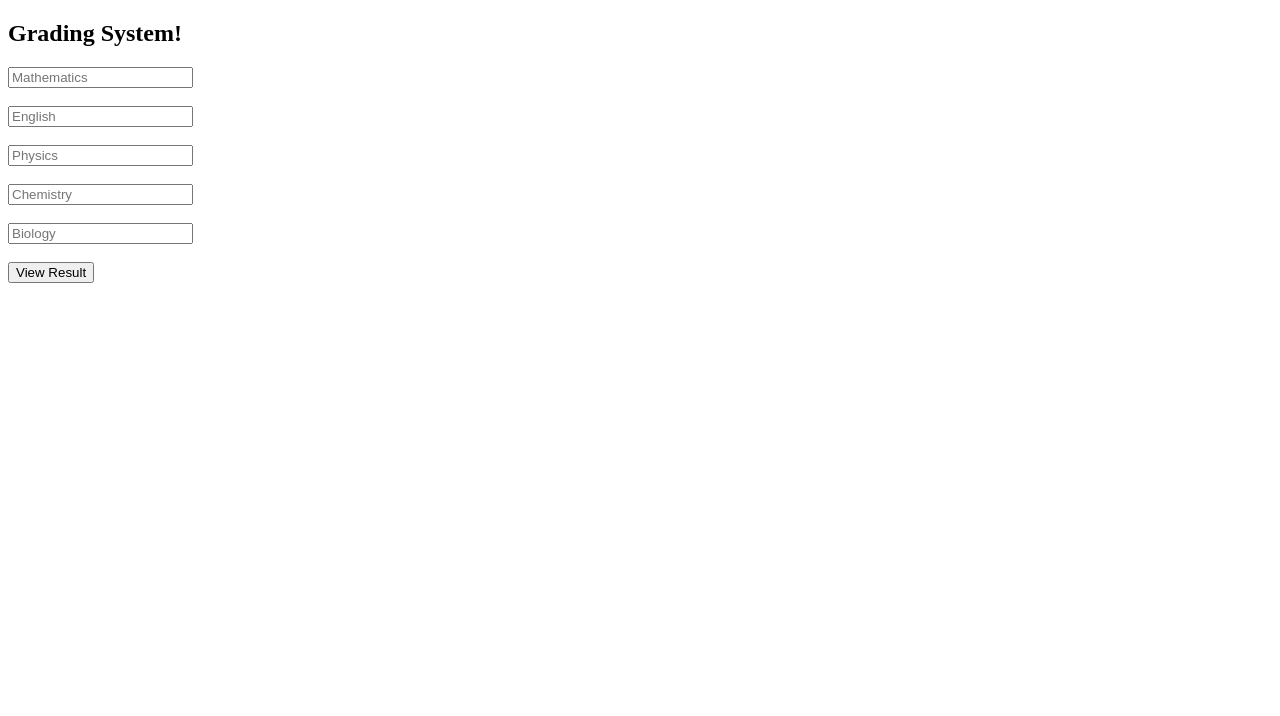
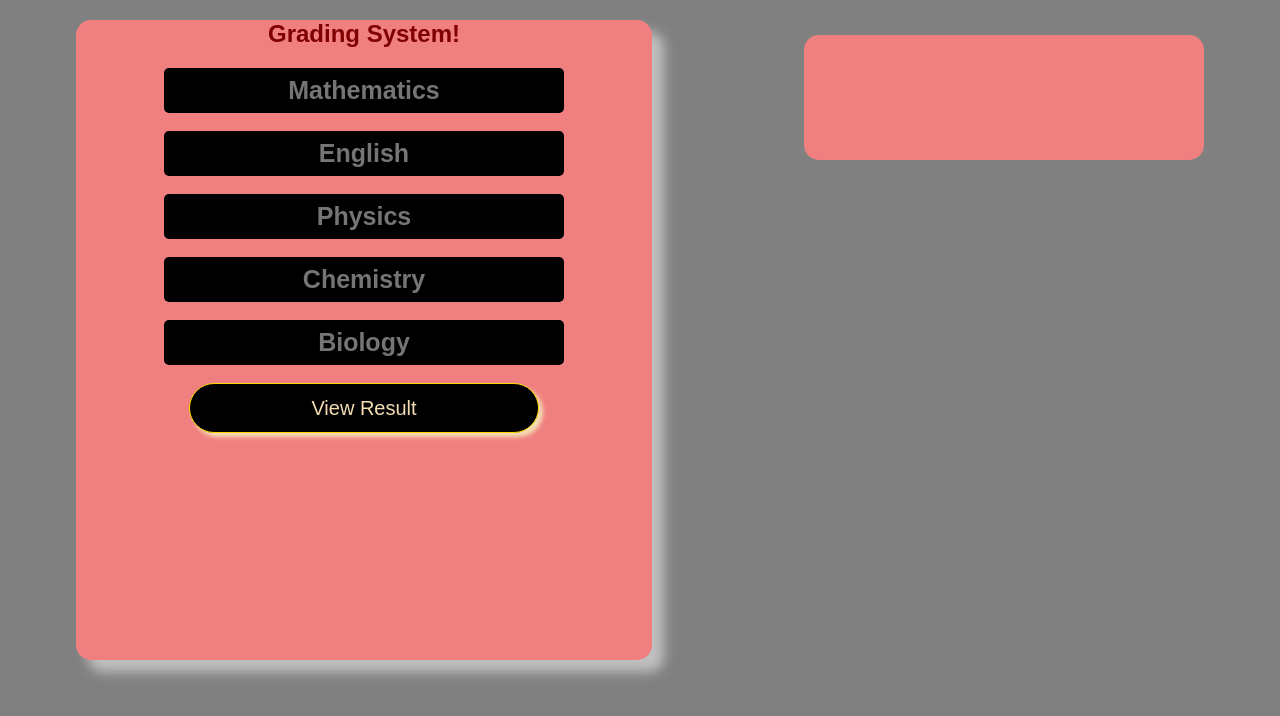
Before and after one commit to Ahmad4everyone/GradingSystem, a plain HTML site: page index.html in a window 1280 px wide. Drawn offline with Linux system fonts and the light colour scheme.

Commit message:
change file name

```diff
--- a/index.html
+++ b/index.html
@@ -4,7 +4,7 @@
     <meta charset="UTF-8">
     <meta name="viewport" content="width=device-width, initial-scale=1.0">
     <title>Grading System</title>
-    <link rel="stylesheet" href="./grade.css">
+    <link rel="stylesheet" href="./style.css">
 </head>
 <body>
     <section>
@@ -24,7 +24,7 @@
     </div>
     </section>
 </body>
-<script src="./grade.js">
+<script src="./main.js">
 
 </script>
 </html>
```
